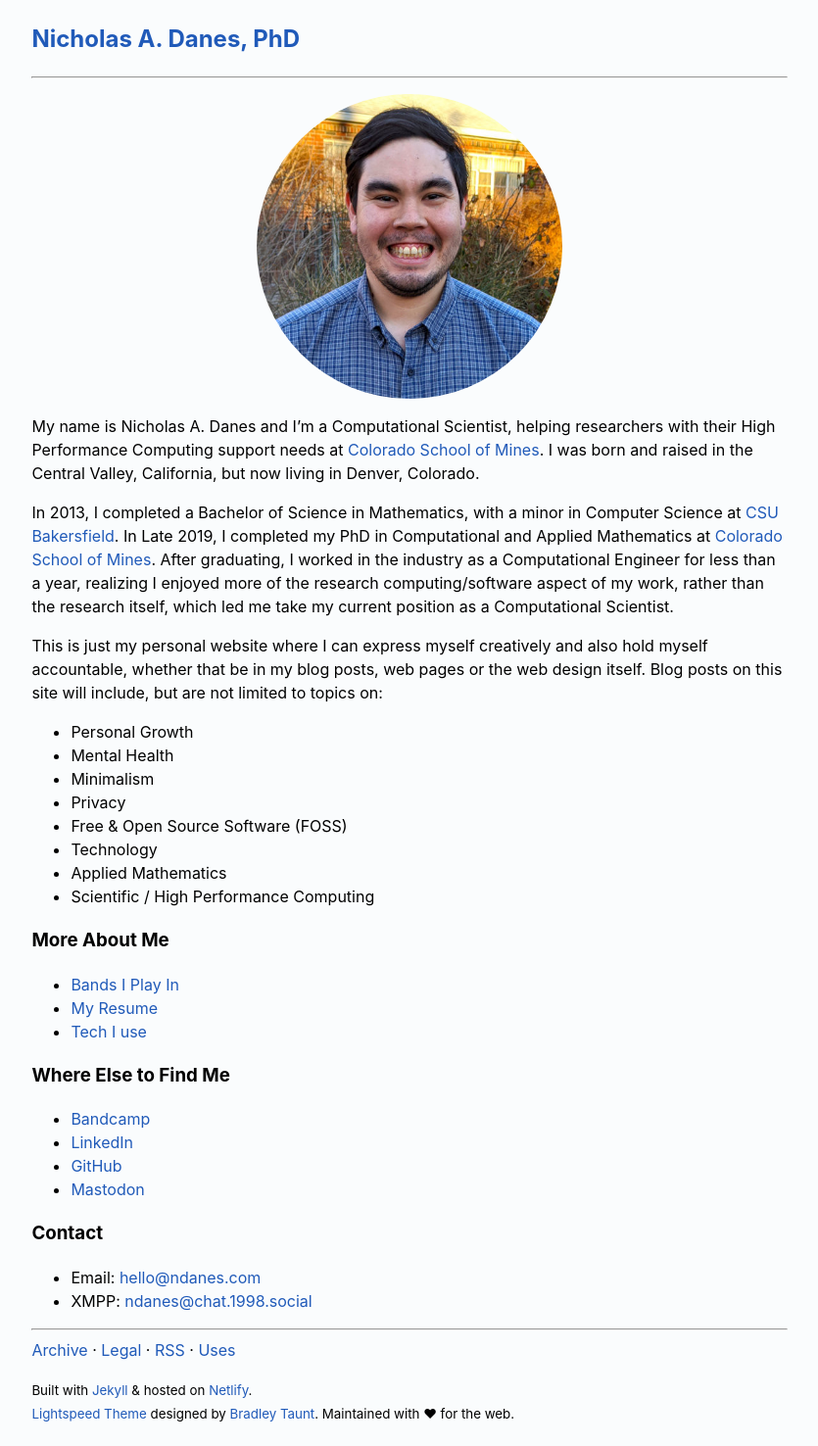
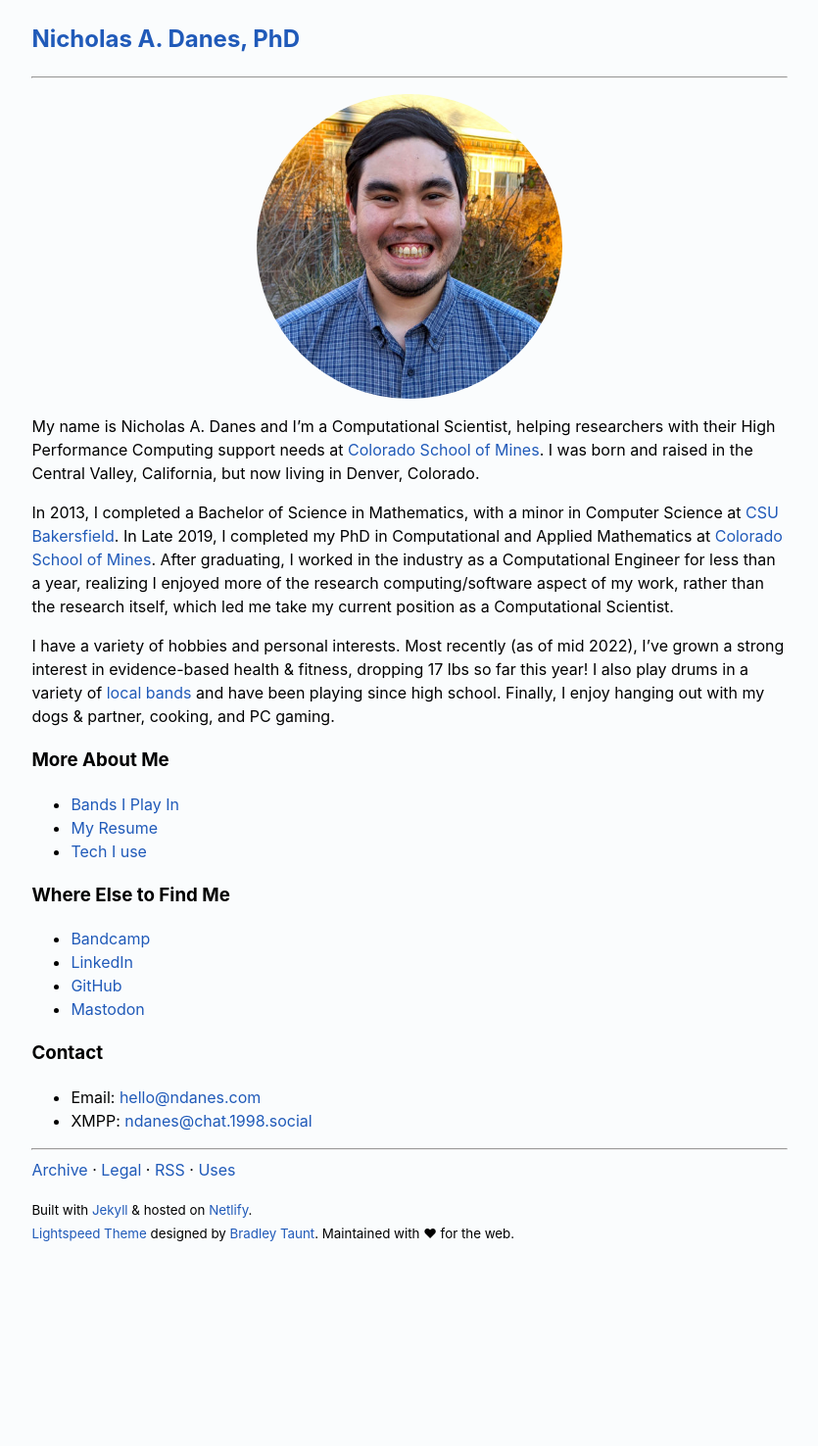
Before and after one commit to danesnick/website_lightspeed, a Jekyll site: the page built from index.markdown, in a window 1280 px wide. Shown: the whole page at 98% size, without its empty margins (222-1057 px from the left). Built offline with Jekyll 4.4.1, drawn with Linux system fonts in a browser that asks for light colours; after the commit the page ends 1292 px from its top, so only the background shows below that.

Commit message:
Update my home page

```diff
--- a/index.markdown
+++ b/index.markdown
@@ -11,16 +11,7 @@ My name is Nicholas A. Danes and I'm a Computational Scientist, helping research
 
 In 2013, I completed a Bachelor of Science in Mathematics, with a minor in Computer Science at [CSU Bakersfield](https://csub.edu). In Late 2019, I completed my PhD in Computational and Applied Mathematics at [Colorado School of Mines](https://ams.mines.edu). After graduating, I worked in the industry as a Computational Engineer for less than a year, realizing I enjoyed more of the research computing/software aspect of my work, rather than the research itself, which led me take my current position as a Computational Scientist.
 
-This is just my personal website where I can express myself creatively and also hold myself accountable, whether that be in my blog posts, web pages or the web design itself. Blog posts on this site will include, but are not limited to topics on:
-
-* Personal Growth
-* Mental Health
-* Minimalism
-* Privacy
-* Free & Open Source Software (FOSS)
-* Technology
-* Applied Mathematics
-* Scientific / High Performance Computing
+I have a variety of hobbies and personal interests. Most recently (as of mid 2022), I've grown a strong interest in evidence-based health & fitness, dropping 17 lbs so far this year! I also play drums in a variety of [local bands](/bands) and have been playing since high school. Finally, I enjoy hanging out with my dogs & partner, cooking, and PC gaming.
 
 ### More About Me
 
```
